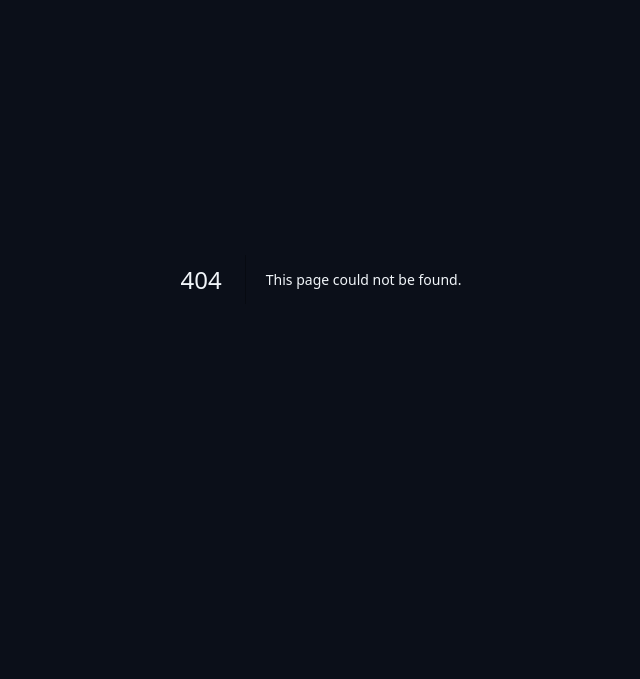
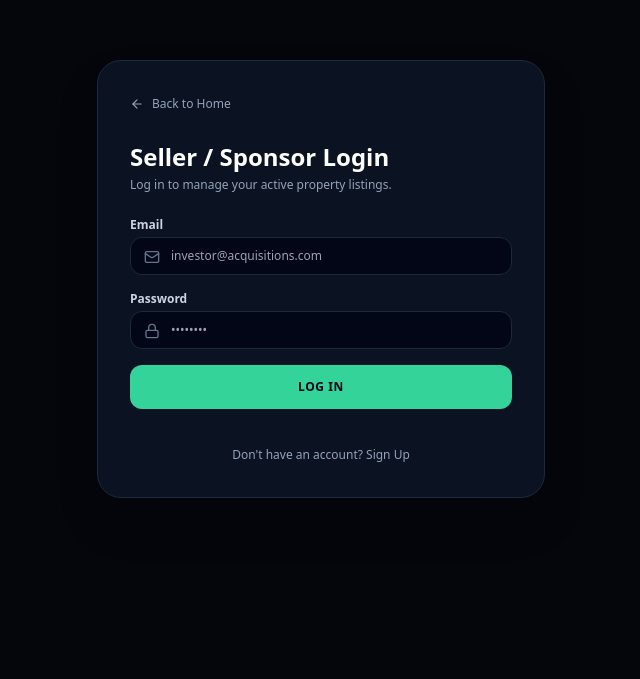
Before and after one commit to MultiDeal/multidealprop, a Next.js app: page /auth in a window 1280 px wide. Before the commit this address had no page. Shown: the part 121-800 px from the top of the page, without its empty margins (319-959 px from the left). Built offline with nearby package versions, Linux system fonts and the light colour scheme; no server answers.

Commit message:
Add authentication page with sign up and login

```diff
--- /dev/null
+++ b/src/app/auth/page.tsx
@@ -0,0 +1,143 @@
+'use client';
+
+import React, { useState } from 'react';
+import { useRouter } from 'next/navigation';
+import Link from 'next/link';
+import { ArrowLeft, Loader2, Lock, Mail } from 'lucide-react';
+import { createClient } from '@supabase/supabase-js';
+
+const supabaseUrl = process.env.NEXT_PUBLIC_SUPABASE_URL || '';
+const supabaseAnonKey = process.env.NEXT_PUBLIC_SUPABASE_ANON_KEY || '';
+const supabase = createClient(supabaseUrl, supabaseAnonKey);
+
+export default function AuthPage() {
+  const router = useRouter();
+  const [isSignUp, setIsSignUp] = useState(false);
+  const [email, setEmail] = useState('');
+  const [password, setPassword] = useState('');
+  const [loading, setLoading] = useState(false);
+  const [message, setMessage] = useState('');
+  const [errorMsg, setErrorMsg] = useState('');
+
+  const handleAuth = async (e: React.FormEvent) => {
+    e.preventDefault();
+    setLoading(true);
+    setErrorMsg('');
+    setMessage('');
+
+    try {
+      if (isSignUp) {
+        const { error } = await supabase.auth.signUp({
+          email,
+          password,
+        });
+        if (error) throw error;
+        setMessage('Account created! Check your email to confirm your signup.');
+      } else {
+        const { error } = await supabase.auth.signInWithPassword({
+          email,
+          password,
+        });
+        if (error) throw error;
+        router.push('/my-deals');
+      }
+    } catch (err: any) {
+      setErrorMsg(err.message);
+    } finally {
+      setLoading(false);
+    }
+  };
+
+  return (
+    <div className="min-h-screen bg-[#04060C] text-slate-100 flex flex-col justify-center items-center px-4 py-12">
+      <div className="w-full max-w-md bg-[#0b1222] border border-slate-800 rounded-3xl p-6 sm:p-8 space-y-6 shadow-2xl">
+        <Link href="/" className="inline-flex items-center gap-2 text-xs text-slate-400 hover:text-white transition">
+          <ArrowLeft className="w-3.5 h-3.5" /> Back to Home
+        </Link>
+
+        <div>
+          <h1 className="text-2xl font-black text-white">
+            {isSignUp ? 'Create Sponsor Account' : 'Seller / Sponsor Login'}
+          </h1>
+          <p className="text-xs text-slate-400 mt-1">
+            {isSignUp
+              ? 'Sign up to manage, edit, or delete your posted deals.'
+              : 'Log in to manage your active property listings.'}
+          </p>
+        </div>
+
+        {message && (
+          <div className="p-3 rounded-xl bg-emerald-500/10 border border-emerald-500/30 text-emerald-400 text-xs">
+            {message}
+          </div>
+        )}
+
+        {errorMsg && (
+          <div className="p-3 rounded-xl bg-red-500/10 border border-red-500/30 text-red-400 text-xs">
+            {errorMsg}
+          </div>
+        )}
+
+        <form onSubmit={handleAuth} className="space-y-4">
+          <div>
+            <label className="text-slate-300 text-xs font-bold block mb-1">Email</label>
+            <div className="relative">
+              <Mail className="w-4 h-4 text-slate-500 absolute left-3.5 top-3" />
+              <input
+                type="email"
+                required
+                value={email}
+                onChange={(e) => setEmail(e.target.value)}
+                placeholder="investor@acquisitions.com"
+                className="w-full bg-slate-950 border border-slate-800 rounded-xl pl-10 pr-3 py-2.5 text-xs text-white outline-none focus:border-emerald-400"
+              />
+            </div>
+          </div>
+
+          <div>
+            <label className="text-slate-300 text-xs font-bold block mb-1">Password</label>
+            <div className="relative">
+              <Lock className="w-4 h-4 text-slate-500 absolute left-3.5 top-3" />
+              <input
+                type="password"
+                required
+                value={password}
+                onChange={(e) => setPassword(e.target.value)}
+                placeholder="••••••••"
+                className="w-full bg-slate-950 border border-slate-800 rounded-xl pl-10 pr-3 py-2.5 text-xs text-white outline-none focus:border-emerald-400"
+              />
+            </div>
+          </div>
+
+          <button
+            type="submit"
+            disabled={loading}
+            className="w-full bg-emerald-400 hover:bg-emerald-300 text-slate-950 font-black text-xs uppercase tracking-wider py-3.5 rounded-xl transition flex items-center justify-center gap-2 cursor-pointer active:scale-95"
+          >
+            {loading ? (
+              <Loader2 className="w-4 h-4 animate-spin" />
+            ) : isSignUp ? (
+              'Create Account'
+            ) : (
+              'Log In'
+            )}
+          </button>
+        </form>
+
+        <div className="text-center pt-2">
+          <button
+            type="button"
+            onClick={() => {
+              setIsSignUp(!isSignUp);
+              setErrorMsg('');
+              setMessage('');
+            }}
+            className="text-xs text-slate-400 hover:text-emerald-400 transition"
+          >
+            {isSignUp ? 'Already have an account? Log In' : "Don't have an account? Sign Up"}
+          </button>
+        </div>
+      </div>
+    </div>
+  );
+}
```
